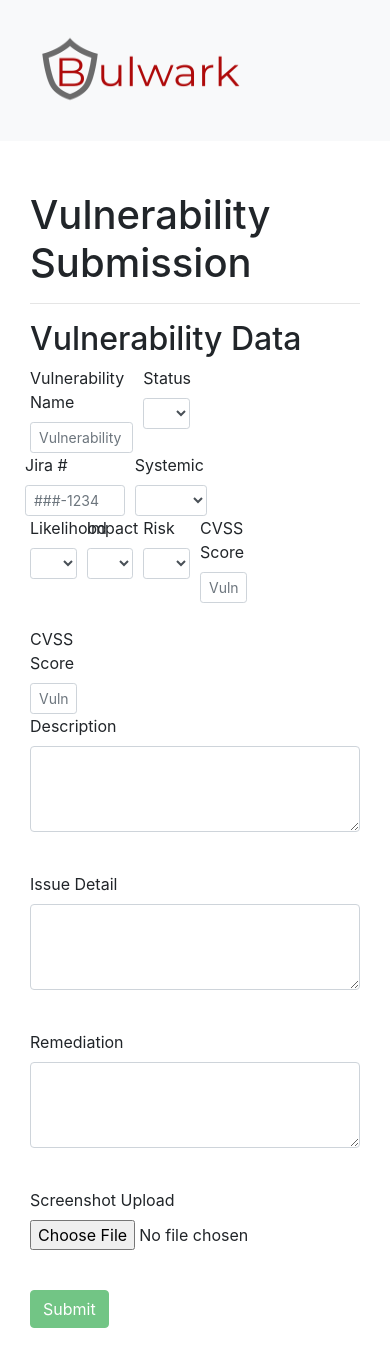
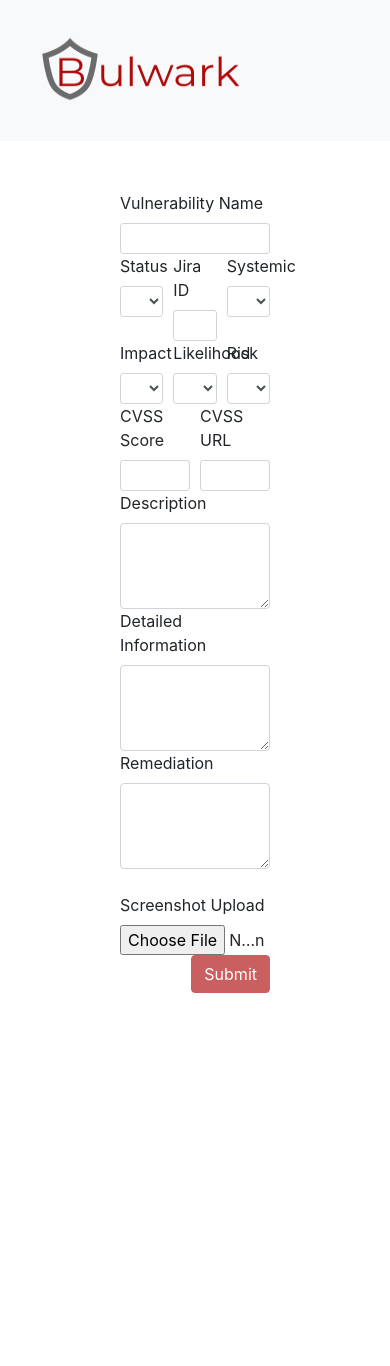
Before and after one commit to softrams/bulwark, an Angular app in the folder frontend/: page /vulnform in a window 390 px wide. Shown: the top 1366 px of the page. After the commit the page ends 1075 px from the top, so only its background shows below. Built offline with nearby package versions, Linux system fonts and the light colour scheme.

Commit message:
Updated vulnerability template

```diff
--- a/frontend/src/app/vuln-form/vuln-form.component.html
+++ b/frontend/src/app/vuln-form/vuln-form.component.html
@@ -1,16 +1,17 @@
-<div class="container-fluid">
-  <h1>Vulnerability Submission</h1>
-  <hr>
-    <h2>Vulnerability Data</h2>
-    <form [formGroup]='vulnEventForm' name="vulnEventForm" (ngSubmit)="onSubmit(vulnEventForm)">
+<div class="container-fluid col-6">
+  <form [formGroup]="vulnEventForm" name="vulnEventForm" (ngSubmit)="onSubmit(vulnEventForm)" class="mx-auto">
+    <div>
+      <label for="name">Vulnerability Name</label>
+      <input formControlName="name" type="text" class="form-control form-control-sm" id="name" />
+      <div
+        *ngIf="vulnEventForm.controls['name'].errors && !vulnEventForm.controls['name'].pristine"
+        class="alert alert-danger"
+      >
+        Vulnerability name is required
+      </div>
+    </div>
     <div class="form-row">
       <div class="col-4">
-          <label for="name">Vulnerability Name</label>
-          <input formControlName="name" type="text" class="form-control form-control-sm" id="name" placeholder="Vulnerability Name">
-          <div *ngIf="vulnEventForm.controls['name'].errors && !vulnEventForm.controls['name'].pristine"
-            class="alert alert-danger">Vulnerability name is required</div>
-        </div>
-        <div class="col-2">
         <label for="status">Status</label>
         <select formControlName="status" class="form-control form-control-sm" id="status">
           <option>Open</option>
@@ -18,27 +19,55 @@
           <option>Verification</option>
           <option>On Hold</option>
         </select>
-            <div *ngIf="vulnEventForm.controls['name'].errors && !vulnEventForm.controls['name'].pristine"
-              class="alert alert-danger">Vulnerability name is required</div>
+        <div
+          *ngIf="vulnEventForm.controls['name'].errors && !vulnEventForm.controls['name'].pristine"
+          class="alert alert-danger"
+        >
+          Vulnerability name is required
         </div>
+      </div>
+      <div class="col-4">
+        <label for="name">Jira ID</label>
+        <input formControlName="jiraId" type="text" class="form-control form-control-sm" id="jiraId" />
+        <div
+          *ngIf="vulnEventForm.controls['name'].errors && !vulnEventForm.controls['jiraId'].pristine"
+          class="alert alert-danger"
+        >
+          Jira ticket is required
+        </div>
+      </div>
+      <div class="col-4">
+        <label for="systemic">Systemic</label>
+        <select formControlName="systemic" class="form-control form-control-sm" id="systemic">
+          <option>Yes</option>
+          <option>No</option>
+        </select>
+        <div
+          *ngIf="vulnEventForm.controls['systemic'].errors && !vulnEventForm.controls['systemic'].pristine"
+          class="alert alert-danger"
+        >
+          Systemic value is required
+        </div>
+      </div>
+    </div>
+
     <div class="form-row">
       <div class="col-4">
-              <label for="name">Jira #</label>
-              <input formControlName="jiraId" type="text" class="form-control form-control-sm" id="jiraId" placeholder="###-1234">
-              <div *ngIf="vulnEventForm.controls['name'].errors && !vulnEventForm.controls['jiraId'].pristine"
-                class="alert alert-danger">Jira ticket is required</div>
-            </div>
-            <div class="col-3">
-              <label for="systemic">Systemic</label>
-              <select formControlName="systemic" class="form-control form-control-sm" id="systemic">
-                  <option>True</option>
-                  <option>False</option>
+        <label for="impact">Impact</label>
+        <select formControlName="impact" class="form-control form-control-sm" id="impact">
+          <option>Critical</option>
+          <option>High</option>
+          <option>Medium</option>
+          <option>Low</option>
         </select>
-                <div *ngIf="vulnEventForm.controls['systemic'].errors && !vulnEventForm.controls['systemic'].pristine"
-                  class="alert alert-danger">Systemic setting is required</div>
+        <div
+          *ngIf="vulnEventForm.controls['impact'].errors && !vulnEventForm.controls['impact'].pristine"
+          class="alert alert-danger"
+        >
+          Impact is not valid
         </div>
       </div>
-          <div class="col-2">
+      <div class="col-4">
         <label for="likelihood">Likelihood</label>
         <select formControlName="likelihood" class="form-control form-control-sm" id="likelihood">
           <option>Critical</option>
@@ -46,21 +75,14 @@
           <option>Medium</option>
           <option>Low</option>
         </select>
-              <div *ngIf="vulnEventForm.controls['likelihood'].errors && !vulnEventForm.controls['likelihood'].pristine"
-                class="alert alert-danger">Likelihood is not valid</div>
+        <div
+          *ngIf="vulnEventForm.controls['likelihood'].errors && !vulnEventForm.controls['likelihood'].pristine"
+          class="alert alert-danger"
+        >
+          Likelihood is not valid
         </div>
-          <div class="col-2">
-              <label for="impact">Impact</label>
-              <select formControlName="impact" class="form-control form-control-sm" id="impact">
-                <option>Critical</option>
-                <option>High</option>
-                <option>Medium</option>
-                <option>Low</option>
-              </select>
-              <div *ngIf="vulnEventForm.controls['impact'].errors && !vulnEventForm.controls['impact'].pristine"
-                class="alert alert-danger">Impact is not valid</div>
       </div>
-          <div class="col-2">
+      <div class="col-4">
         <label for="risk">Risk</label>
         <select formControlName="risk" class="form-control form-control-sm" id="risk">
           <option>Critical</option>
@@ -68,58 +90,74 @@
           <option>Medium</option>
           <option>Low</option>
         </select>
-              <div *ngIf="vulnEventForm.controls['risk'].errors && !vulnEventForm.controls['risk'].pristine"
-                class="alert alert-danger">Risk not valid</div>
+        <div
+          *ngIf="vulnEventForm.controls['risk'].errors && !vulnEventForm.controls['risk'].pristine"
+          class="alert alert-danger"
+        >
+          Risk not valid
         </div>
-            <div class="col-2">
+      </div>
+    </div>
+    <div class="form-row">
+      <div class="col-6">
         <label for="cvssScore">CVSS Score</label>
-                <input formControlName="cvssScore" type="text" class="form-control form-control-sm" id="cvssScore" placeholder="Vulnerability Name">
-                <div *ngIf="vulnEventForm.controls['cvssScore'].errors && !vulnEventForm.controls['cvssScore'].pristine"
-                  class="alert alert-danger">CVSS Score is not valid</div>
+        <input formControlName="cvssScore" type="text" class="form-control form-control-sm" id="cvssScore" />
+        <div
+          *ngIf="vulnEventForm.controls['cvssScore'].errors && !vulnEventForm.controls['cvssScore'].pristine"
+          class="alert alert-danger"
+        >
+          CVSS Score is not valid
+        </div>
+      </div>
+      <div class="col-6">
+        <label for="cvssUrl">CVSS URL</label>
+        <input formControlName="cvssUrl" type="text" class="form-control form-control-sm" id="cvssUrl" />
+        <div
+          *ngIf="vulnEventForm.controls['cvssUrl'].errors && !vulnEventForm.controls['cvssUrl'].pristine"
+          class="alert alert-danger"
+        >
+          CVSS URL is not valid
+        </div>
+      </div>
+    </div>
+
+    <div>
+      <label for="description">Description</label>
+      <textarea class="form-control" id="description" rows="3"></textarea>
+      <div
+        *ngIf="vulnEventForm.controls['description'].errors && !vulnEventForm.controls['description'].pristine"
+        class="alert alert-danger"
+      >
+        Description is not valid
+      </div>
+    </div>
+    <div>
+      <label for="detailedInfo">Detailed Information</label>
+      <textarea class="form-control" id="detailedInfo" rows="3"></textarea>
+      <div
+        *ngIf="vulnEventForm.controls['detailedInfo'].errors && !vulnEventForm.controls['detailedInfo'].pristine"
+        class="alert alert-danger"
+      >
+        Detailed information is not valid
+      </div>
+    </div>
+
+    <div>
+      <label for="remediation">Remediation</label>
+      <textarea class="form-control" id="remediation" rows="3"></textarea>
+      <div
+        *ngIf="vulnEventForm.controls['remediation'].errors && !vulnEventForm.controls['remediation'].pristine"
+        class="alert alert-danger"
+      >
+        Remediation information is not valid
       </div>
     </div>
     <br />
-      <div class="form-row">
-        <div class="col-2">
-            <label for="cvssUrl">CVSS Score</label>
-            <input formControlName="cvssUrl" type="text" class="form-control form-control-sm" id="cvssUrl" placeholder="Vulnerability Name">
-            <div *ngIf="vulnEventForm.controls['cvssUrl'].errors && !vulnEventForm.controls['cvssUrl'].pristine"
-              class="alert alert-danger">CVSS URL is not valid</div>
+    <div>
+      <label for="screenshot">Screenshot Upload</label>
+      <input type="file" class="form-control-file" id="screenshot" rows="3" />
     </div>
-        <div class="form-group col-md-5">
-          <label for="description">Description</label>
-          <textarea class="form-control" id="description" rows="3"></textarea>
-          <div *ngIf="vulnEventForm.controls['description'].errors && !vulnEventForm.controls['description'].pristine"
-                class="alert alert-danger">Description is not valid</div>
-        </div>
-      </div>
-      <br />
-      <div class="form-row">
-          <div class="form-group col-md-5">
-            <label for="detailedInfo">Issue Detail</label>
-            <textarea class="form-control" id="detailedInfo" rows="3"></textarea>
-            <div *ngIf="vulnEventForm.controls['detailedInfo'].errors && !vulnEventForm.controls['detailedInfo'].pristine"
-                  class="alert alert-danger">Detailed information is not valid</div>
-          </div>
-        </div>
-      <br />
-      <div class="form-row">
-          <div class="form-group col-md-5">
-            <label for="remediation">Remediation</label>
-            <textarea class="form-control" id="remediation" rows="3"></textarea>
-            <div *ngIf="vulnEventForm.controls['remediation'].errors && !vulnEventForm.controls['remediation'].pristine"
-                  class="alert alert-danger">Remediation information is not valid</div>
-          </div>
-        </div>
-      <br />
-      <div class="form-row">
-          <div class="form-group col-md-5">
-            <label for="screenshot">Screenshot Upload</label>
-            <input type="file" class="form-control-file" id="screenshot" rows="3">
-          </div>
-        </div>
-      <br />
-      <button [disabled]="!vulnEventForm.valid" type="submit"
-        class="btn btn-success">Submit</button>
+
+    <button [disabled]="!vulnEventForm.valid" type="submit" class="btn btn-primary float-right">Submit</button>
   </form>
 </div>
```
Lines whose indentation alone changed are shown as unchanged.
